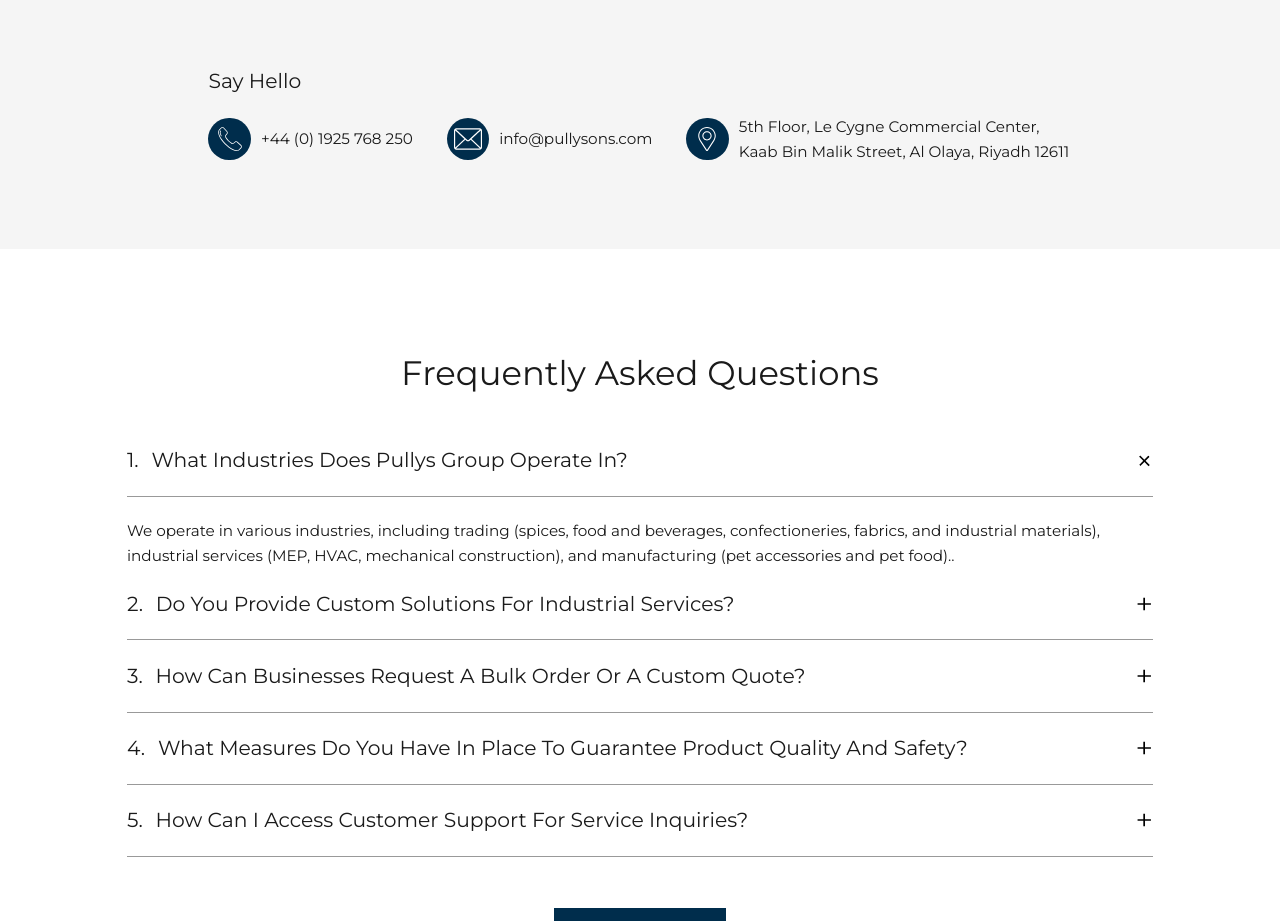
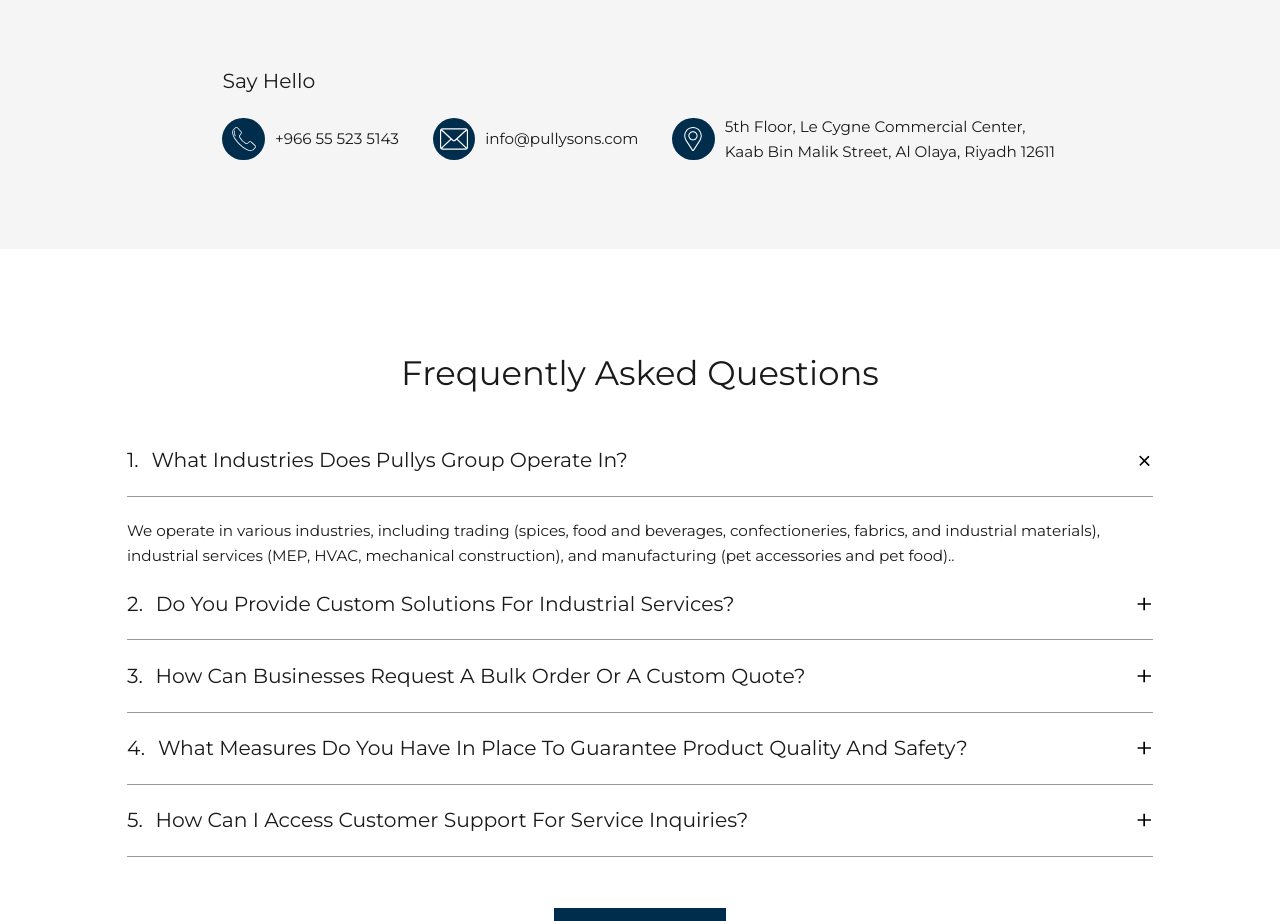
Before and after one commit to lazim-mv/pullys, a Next.js app: page /contactus in a window 1280 px wide. Shown: the part 1080-2001 px from the top of the page. Built offline with nearby package versions, Linux system fonts and the light colour scheme.

Commit message:
number change

```diff
--- a/src/app/components/contactform/ContactForm.js
+++ b/src/app/components/contactform/ContactForm.js
@@ -41,7 +41,7 @@ const ContactForm = ({ contactPage }) => {
               <div className={styles.iconContainer}>
                 <Image src={phone} alt="phone" width={28} height={28} />
               </div>
-              <p>+44 (0) 1925 768 250</p>
+              <p>+966 55 523 5143</p>
             </div>
             <div className={`${styles.card} ${styles.card2}`}>
               <div className={styles.iconContainer}>
```
